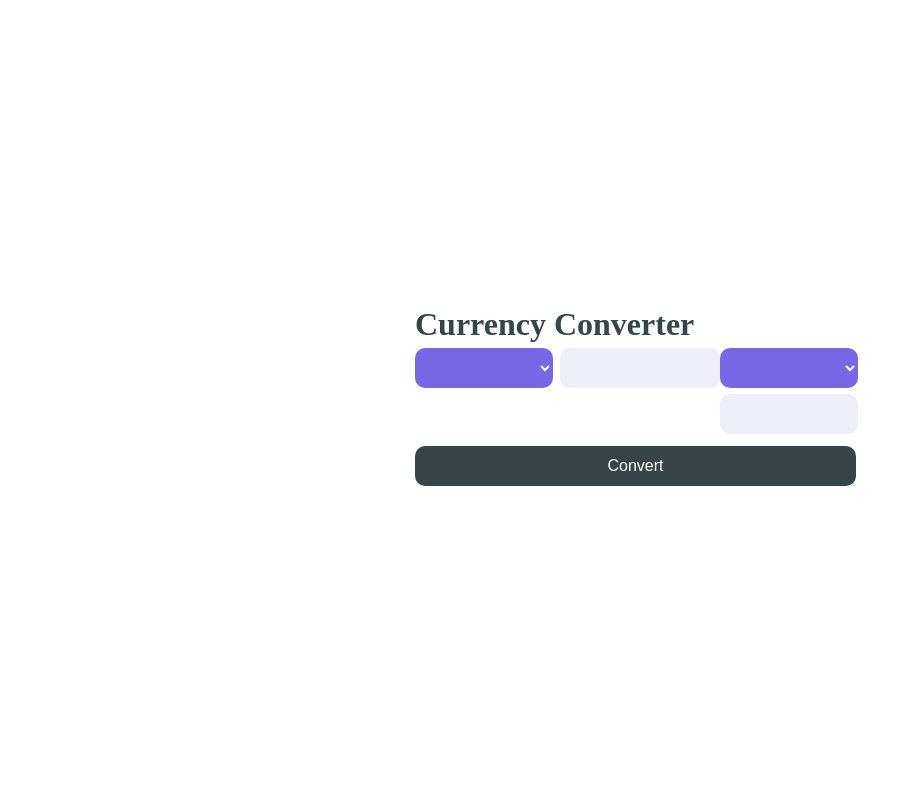
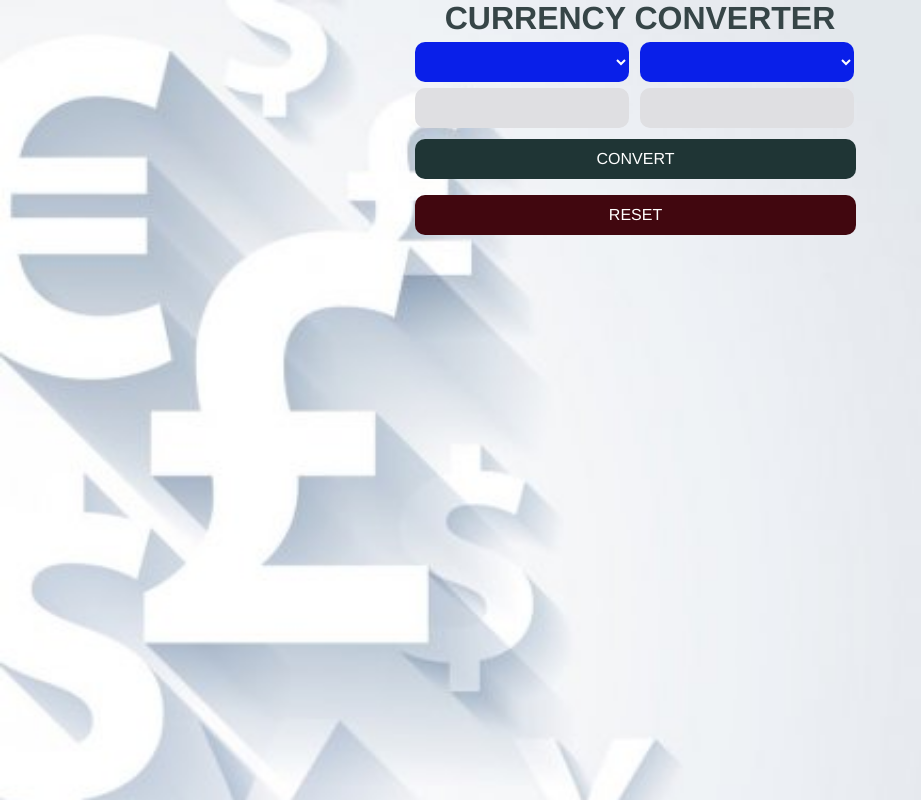
Before and after one commit to Mannyalfa/currency-converter, a plain HTML site: page index.html in a window 1280 px wide. Shown: the whole page, without its empty margins (0-921 px from the left). Drawn offline with Linux system fonts and the light colour scheme.

Commit message:
added background image

```diff
--- a/assets/css/stylesheet.css
+++ b/assets/css/stylesheet.css
@@ -2,8 +2,14 @@
     margin: 0;
     padding: 0;
     box-sizing: border-box;
+    font-family: 'Franklin Gothic Medium', 'Arial Narrow', Arial, sans-serif;
 }
 body {
+    background-image: url("../images/currency.jpg");
+    background-repeat:  no-repeat;
+    background-attachment: scroll;
+    background-size: cover;
+    max-height: fit-content;
     height: 100vh;
     display: flex;
     justify-content: center;
@@ -14,6 +20,7 @@ body {
 }
 h1 {
     color: #364547;
+    text-align: center;
     margin-bottom: .05em;
 }
 .container .box {
@@ -28,7 +35,7 @@ select {
     height: 40px;
     font-size: 1em;
     outline: none;
-    background: #7868e6;
+    background: #091fe9;
     color: white;
     margin: 0.2em 0;
     padding: 0 1em;
@@ -42,14 +49,14 @@ font-size: 1em;
 margin: 00.2em 0;
 border-radius: 10px;
 border: none;
-background: #edeef7;
+background: #dfdfe2;
 outline: none;
 padding: 0 1em;
 }
 .btn {
 width: 98%;
 height: 40px;
-background: #364547;
+background: rgb(31, 53, 53);
 color: white;
 border-radius: 10px;
 border: none;
@@ -57,3 +64,14 @@ cursor: pointer;
 font-size: 1em;
 margin: 00.5em 0;
 }
+#reset-btn{
+    width: 98%;
+    height: 40px;
+    background: #41070f;
+    color: white;
+    border-radius: 10px;
+    border: none;
+    cursor: pointer;
+    font-size: 1em;
+    margin: 00.5em 0;
+    }
--- a/index.html
+++ b/index.html
@@ -11,18 +11,19 @@
 
 <body>
     <div class="container">
-        <h1>Currency Converter</h1>
+        <h1>CURRENCY CONVERTER</h1>
         <div class="box">
             <div class="left_box">
                 <select name="currency" class="currency"></select>
+                <input type="number" name="" id="num">
             </div>
-            <input type="number" name="" id="num">
             <div class="right_box">
                 <select name="currency" class="currency"></select>
                 <input type="text" name="" id="ans" disabled>
             </div>
         </div>
-        <button class="btn" id="btn">Convert</button>
+        <button class="btn" id="btn">CONVERT</button>
+        <button class="btn" id="reset-btn">RESET</button>
     </div>
 </body>
 <script src="./assets/js/script.js"></script>
```
Also changed, not shown: assets/images/currency.jpg (added), 1 other file.
